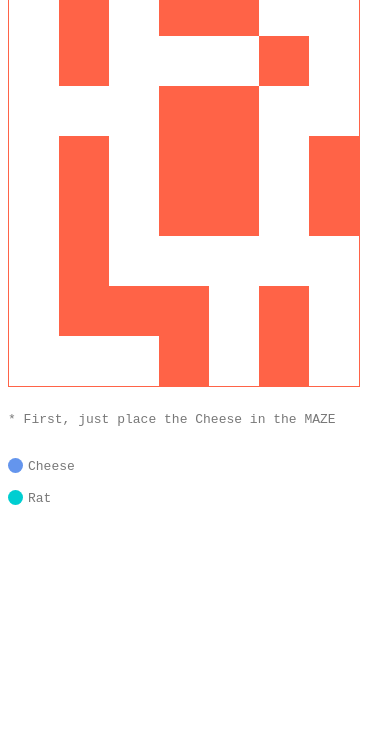
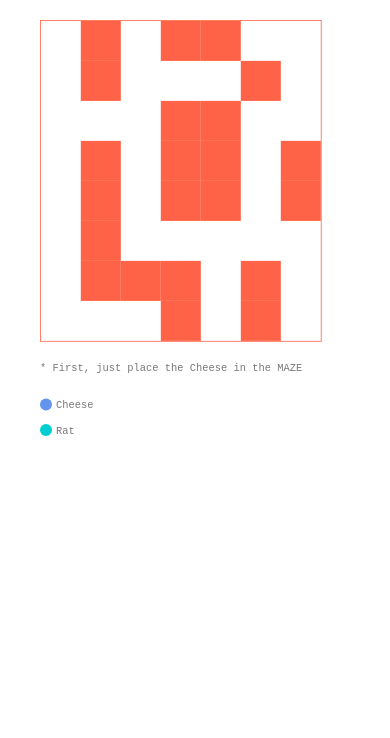
Before and after one commit to oburu/Maze-Rat, a plain HTML site: page index.html in a window 390 px wide. Shown: the part 127-865 px from the top of the page. Before the commit the page ends 844 px from the top, so only its background shows below. Drawn offline with Linux system fonts and the light colour scheme.

Commit message:
a bit of media queries

```diff
--- a/styles.css
+++ b/styles.css
@@ -1,7 +1,7 @@
 html,body{
 	width:100%;
-
-
+	height:100%;
+	margin: 0;
 }
 h1{
 	font-weight: 200;
@@ -104,3 +104,9 @@ ul li{
 .ball.rat{
 	background-color: darkturquoise;
 }
+@media only screen and (max-width: 665px) {
+	.container{
+		margin:0;
+		transform: scale(.8);
+	}
+}
```
